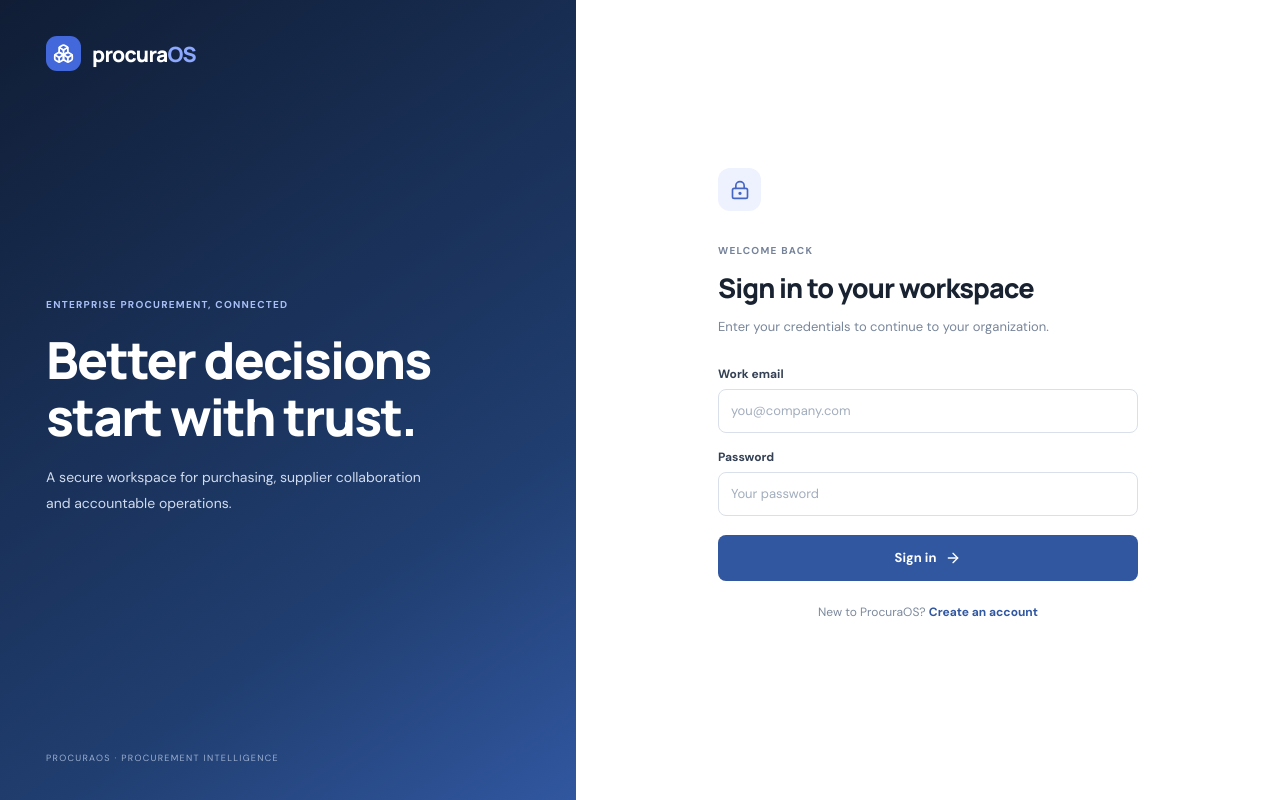
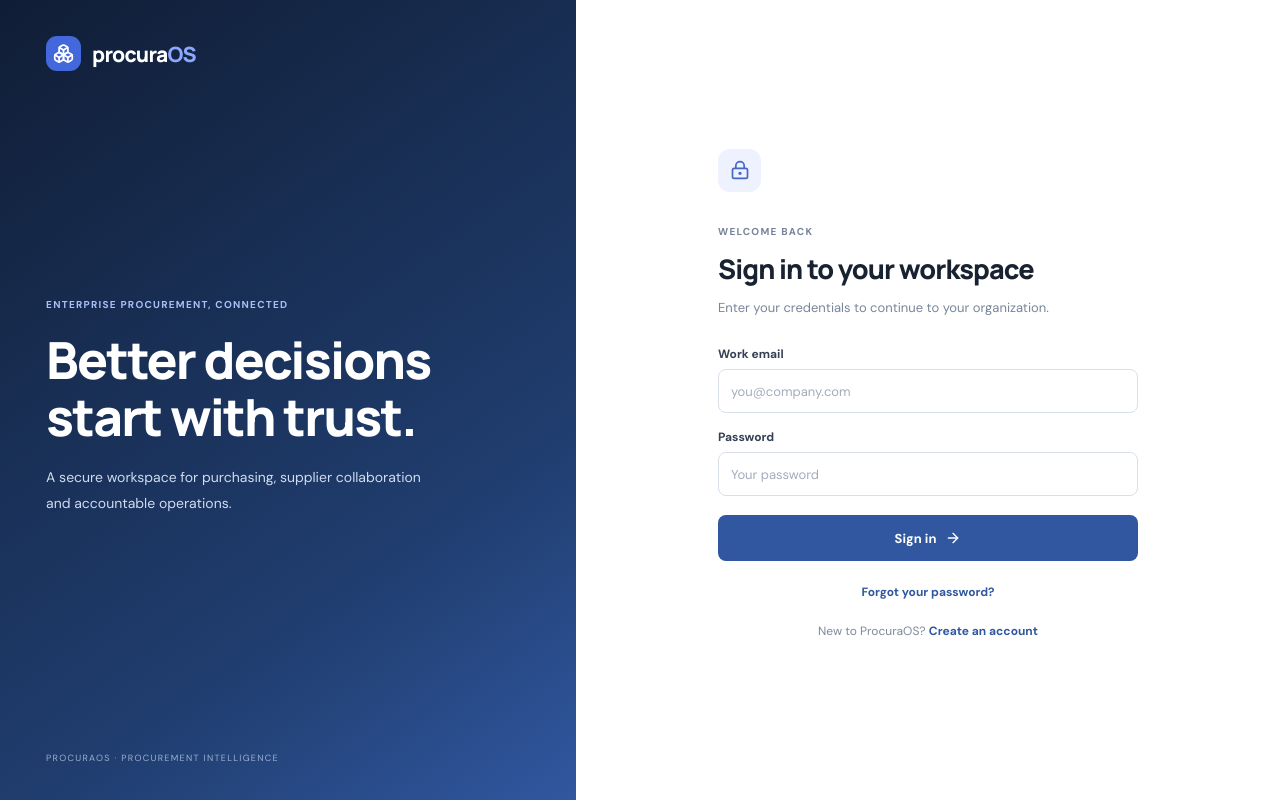
Before and after one commit to matiur25580/ProcuraOS, a React (Vite) app in the folder apps/web/: page /login in a window 1280 px wide. Built offline with nearby package versions, Linux system fonts and the light colour scheme; no server answers.

Commit message:
feat(web): link forgot-password flow from sign-in

```diff
--- a/apps/web/src/pages/AuthPage.tsx
+++ b/apps/web/src/pages/AuthPage.tsx
@@ -66,6 +66,7 @@ export function AuthPage({ mode }: { mode: "login" | "register" }) {
             {error && <div className="auth-error" role="alert">{error}</div>}
             <button className="auth-submit" type="submit" disabled={busy}>{busy ? "Please wait…" : isRegister ? "Create secure workspace" : "Sign in"} <ArrowRight size={16} /></button>
           </form>
+          {!isRegister && <p className="auth-switch"><Link to="/forgot-password">Forgot your password?</Link></p>}
           <p className="auth-switch">{isRegister ? "Already have an account?" : "New to ProcuraOS?"} <Link to={isRegister ? "/login" : "/register"}>{isRegister ? "Sign in" : "Create an account"}</Link></p>
         </div>
       </section>
```
